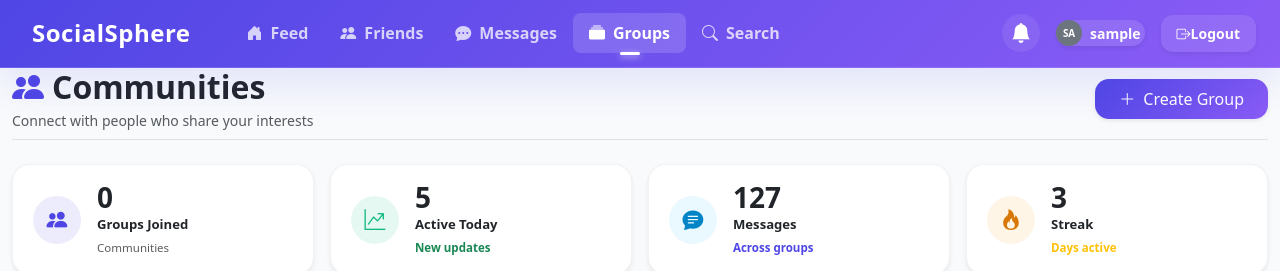
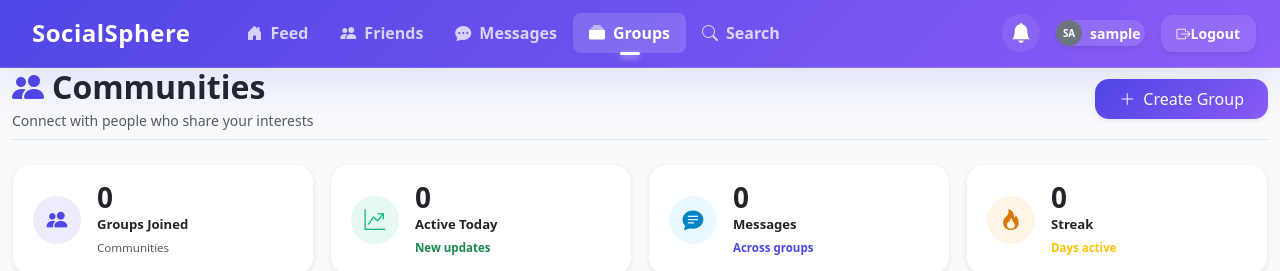
Before and after one commit to Capgemini-React-Sprint-Group-5/Social-Media-CapG, a React (Vite) app: page /groups in a window 1280 px wide. Shown: the top 271 px of the page. Built offline with nearby package versions, Linux system fonts and the light colour scheme; no server answers; sample sign-in values are in the browser's storage.

Commit message:
made a few ui changes and added optimization

```diff
--- a/src/App.jsx
+++ b/src/App.jsx
@@ -1,6 +1,8 @@
+import { lazy, Suspense } from 'react'
 import { Routes, Route, Navigate } from 'react-router-dom'
 import Layout from './components/layout/Layout.jsx'
 import ProtectedRoute from './components/routes/ProtectedRoute.jsx'
+import Loader from './components/common/Loader.jsx'
 
 import LandingPage from './pages/LandingPage.jsx'
 import LoginPage from './pages/LoginPage.jsx'
@@ -11,12 +13,15 @@ import CreatePostPage from './pages/CreatePostPage.jsx'
 import FriendsPage from './pages/FriendsPage.jsx'
 import MessagesPage from './pages/MessagesPage.jsx'
 import NotificationsPage from './pages/NotificationsPage.jsx'
-import GroupsPage from './pages/GroupsPage.jsx'
-import GroupChatPage from './pages/GroupChatPage.jsx'
 import SearchPage from './pages/SearchPage.jsx'
+
+// Lazy load group module pages
+const GroupsPage = lazy(() => import('./pages/GroupsPage.jsx'))
+const GroupChatPage = lazy(() => import('./pages/GroupChatPage.jsx'))
 
 export default function App() {
   return (
+    <Suspense fallback={<Loader />}>
       <Routes>
         {/* Public routes */}
         <Route path="/" element={<LandingPage />} />
@@ -42,5 +47,6 @@ export default function App() {
         {/* Fallback */}
         <Route path="*" element={<Navigate to="/" replace />} />
       </Routes>
+    </Suspense>
   )
 }
--- a/src/api/groups.api.js
+++ b/src/api/groups.api.js
@@ -52,3 +52,7 @@ export const getFriendsGroups = async (userId) =>
 // GET /Groups/:groupId/friends?userId=  (falls back to all members if userId omitted)
 export const getFriendsInGroup = async (groupId, userId) =>
   (await client.get(`/Groups/${groupId}/friends`, { params: { userId } })).data;
+
+// GET /Groups/messages/all
+export const getAllGroupMessages = async () =>
+  (await client.get("/Groups/messages/all")).data;
--- a/src/components/common/GroupCard.jsx
+++ b/src/components/common/GroupCard.jsx
@@ -1,9 +1,11 @@
+import { memo } from 'react'
+
 /**
  * GroupCard
  * Renders an individual group's details, member count, ownership status,
  * and provides context-appropriate action buttons (Join, Chat, Leave).
  */
-export default function GroupCard({
+function GroupCard({
   group,
   currentUserId,
   activeTab,
@@ -27,6 +29,10 @@ export default function GroupCard({
   const privacyClass = isPrivate ? 'private' : 'public'
   const description = group.description || (isPrivate ? 'A space for members to connect, share ideas and grow together.' : 'Open group for discussions, updates and knowledge sharing.')
   const avatarClass = (Number(groupId) % 2 === 0) ? 'purple-gradient' : 'blue-gradient'
+
+  const numericId = typeof groupId === 'string' ? groupId.charCodeAt(0) + (groupId.charCodeAt(1) || 0) : Number(groupId || 0)
+  const daysAgo = (numericId % 9) + 2
+  const newMessagesCount = (numericId % 14) + 3
 
   return (
     <div className="card glass-card h-100 border-0 shadow-sm">
@@ -78,11 +84,11 @@ export default function GroupCard({
           </div>
           <div className="meta-info-item">
             <i className="bi bi-calendar-event text-muted"></i>
-            <span>Created {isPrivate ? '2 days ago' : '5 days ago'}</span>
+            <span>Created {daysAgo} days ago</span>
           </div>
           <div className="meta-info-item text-primary" style={{ color: 'var(--primary)' }}>
             <i className="bi bi-lightning-charge-fill"></i>
-            <span style={{ fontWeight: 600 }}>{isPrivate ? '12' : '5'} new messages</span>
+            <span style={{ fontWeight: 600 }}>{newMessagesCount} new messages</span>
           </div>
         </div>
 
@@ -153,3 +159,5 @@ export default function GroupCard({
     </div>
   )
 }
+
+export default memo(GroupCard)
--- a/src/hooks/useGroups.js
+++ b/src/hooks/useGroups.js
@@ -139,3 +139,11 @@ export function useSendGroupMessage() {
     },
   });
 }
+
+/** Fetch all group messages from database. */
+export function useAllGroupMessages() {
+  return useQuery({
+    queryKey: ['groups', 'messages', 'all'],
+    queryFn: groupsApi.getAllGroupMessages,
+  });
+}
--- a/src/pages/GroupsPage.jsx
+++ b/src/pages/GroupsPage.jsx
@@ -1,10 +1,10 @@
-import { useState } from 'react'
+import { useState, useMemo, useCallback } from 'react'
 import { useSelector } from 'react-redux'
 import { useNavigate } from 'react-router-dom'
 import { useFormik } from 'formik'
 import * as Yup from 'yup'
 import { selectCurrentUser } from '../store/index.js'
-import { useAllGroups, useJoinGroup, useLeaveGroup, useCreateGroup, useDeleteGroup } from '../hooks/useGroups.js'
+import { useAllGroups, useJoinGroup, useLeaveGroup, useCreateGroup, useDeleteGroup, useAllGroupMessages } from '../hooks/useGroups.js'
 import Loader from '../components/common/Loader.jsx'
 import Modal from '../components/common/Modal.jsx'
 import GroupCard from '../components/common/GroupCard.jsx'
@@ -26,6 +26,7 @@ export default function GroupsPage() {
   const [selectedCategory, setSelectedCategory] = useState('All Categories')
 
   const { data: groups, isLoading } = useAllGroups()
+  const { data: allGroupMessages, isLoading: isLoadingMessages } = useAllGroupMessages()
   const { mutate: join, isPending: joining } = useJoinGroup()
   const { mutate: leave, isPending: leaving } = useLeaveGroup()
   const { mutate: create, isPending: creating } = useCreateGroup()
@@ -64,37 +65,42 @@ export default function GroupsPage() {
     },
   })
 
-  if (isLoading) return <Loader />
 
-  // Filter groups into joined and not joined categories
+  // Filter groups into joined and not joined categories (memoized)
+  const { myGroups, discoverGroups } = useMemo(() => {
+    const myG = []
+    const discG = []
     const currentUserIdNum = Number(userId)
-  const myGroups = []
-  const discoverGroups = []
-
     if (Array.isArray(groups)) {
       groups.forEach((g) => {
         const members = (g.members || [g.adminID]).map(Number)
         const isMember = members.includes(currentUserIdNum)
         if (isMember) {
-        myGroups.push(g)
+          myG.push(g)
         } else {
-        discoverGroups.push(g)
+          discG.push(g)
         }
       })
     }
+    return { myGroups: myG, discoverGroups: discG }
+  }, [groups, userId])
 
-  const filterBySearch = (list) => {
-    return list.filter((g) => {
-      return g.groupName.toLowerCase().includes(searchQuery.toLowerCase())
-    })
-  }
+  // Memoize search filters
+  const filteredMyGroups = useMemo(() => {
+    return myGroups.filter((g) => g.groupName.toLowerCase().includes(searchQuery.toLowerCase()))
+  }, [myGroups, searchQuery])
 
-  const filteredMyGroups = filterBySearch(myGroups)
-  const filteredDiscoverGroups = filterBySearch(discoverGroups)
+  const filteredDiscoverGroups = useMemo(() => {
+    return discoverGroups.filter((g) => g.groupName.toLowerCase().includes(searchQuery.toLowerCase()))
+  }, [discoverGroups, searchQuery])
 
-  const shownGroups = activeTab === 'my-groups' ? filteredMyGroups : filteredDiscoverGroups
+  const shownGroups = useMemo(() => {
+    return activeTab === 'my-groups' ? filteredMyGroups : filteredDiscoverGroups
+  }, [activeTab, filteredMyGroups, filteredDiscoverGroups])
 
-  const recommendedGroups = discoverGroups.slice(0, 3).map((g) => {
+  // Memoize Recommended Groups
+  const recommendedGroups = useMemo(() => {
+    return discoverGroups.slice(0, 3).map((g) => {
       const name = g.groupName
       const id = g.id || g.groupID
       const membersList = g.members || [Number(g.adminID)]
@@ -126,6 +132,59 @@ export default function GroupsPage() {
         iconClass
       }
     })
+  }, [discoverGroups])
+
+  // Memoize Callback Handlers for GroupCard components
+  const handleJoin = useCallback((groupId) => {
+    join({ groupId, userId })
+  }, [join, userId])
+
+  const handleLeave = useCallback((groupId) => {
+    leave({ groupId, userId })
+  }, [leave, userId])
+
+  const handleDelete = useCallback((groupId) => {
+    setGroupToDelete(groupId)
+  }, [])
+
+  const handleNavigateToChat = useCallback((groupId) => {
+    navigate(`/groups/${groupId}/chat`)
+  }, [navigate])
+
+  const statsMetrics = useMemo(() => {
+    const joinedCount = myGroups.length
+    const joinedGroupIds = new Set(myGroups.map(g => String(g.groupID || g.id)))
+    const messages = allGroupMessages || []
+
+    // Active today: count joined groups that have messages
+    const activeGroupIds = new Set(
+      messages
+        .filter(m => joinedGroupIds.has(String(m.groupID)))
+        .map(m => String(m.groupID))
+    )
+    const activeToday = activeGroupIds.size
+
+    // Messages: count of messages inside the user's joined groups
+    const totalMessages = messages.filter(m => joinedGroupIds.has(String(m.groupID))).length
+
+    // Streak: count of unique days the current user has sent messages in any group
+    const userMessages = messages.filter(m => String(m.userID) === String(userId))
+    const uniqueDays = new Set(
+      userMessages
+        .map(m => m.timestamp ? m.timestamp.split('T')[0] : null)
+        .filter(Boolean)
+    )
+    const streak = uniqueDays.size || (joinedCount > 0 ? 1 : 0)
+
+    return {
+      joinedCount,
+      activeToday,
+      totalMessages,
+      streak
+    }
+  }, [myGroups, allGroupMessages, userId])
+
+  if (isLoading || isLoadingMessages) return <Loader />
 
   return (
     <div className="container-fluid page-container">
@@ -157,7 +216,7 @@ export default function GroupsPage() {
               <i className="bi bi-people-fill"></i>
             </div>
             <div>
-              <h3 className="fw-bold mb-0 text-dark">{myGroups.length}</h3>
+              <h3 className="fw-bold mb-0 text-dark">{statsMetrics.joinedCount}</h3>
               <span className="text-dark fw-semibold small d-block" style={{ fontSize: '0.82rem' }}>Groups Joined</span>
               <span className="text-muted small" style={{ fontSize: '0.72rem' }}>Communities</span>
             </div>
@@ -171,7 +230,7 @@ export default function GroupsPage() {
               <i className="bi bi-graph-up-arrow"></i>
             </div>
             <div>
-              <h3 className="fw-bold mb-0 text-dark">5</h3>
+              <h3 className="fw-bold mb-0 text-dark">{statsMetrics.activeToday}</h3>
               <span className="text-dark fw-semibold small d-block" style={{ fontSize: '0.82rem' }}>Active Today</span>
               <span className="text-success small" style={{ fontSize: '0.72rem', fontWeight: 600 }}>New updates</span>
             </div>
@@ -185,7 +244,7 @@ export default function GroupsPage() {
               <i className="bi bi-chat-text-fill"></i>
             </div>
             <div>
-              <h3 className="fw-bold mb-0 text-dark">127</h3>
+              <h3 className="fw-bold mb-0 text-dark">{statsMetrics.totalMessages}</h3>
               <span className="text-dark fw-semibold small d-block" style={{ fontSize: '0.82rem' }}>Messages</span>
               <span className="text-primary small" style={{ fontSize: '0.72rem', fontWeight: 600 }}>Across groups</span>
             </div>
@@ -199,7 +258,7 @@ export default function GroupsPage() {
               <i className="bi bi-fire"></i>
             </div>
             <div>
-              <h3 className="fw-bold mb-0 text-dark">3</h3>
+              <h3 className="fw-bold mb-0 text-dark">{statsMetrics.streak}</h3>
               <span className="text-dark fw-semibold small d-block" style={{ fontSize: '0.82rem' }}>Streak</span>
               <span className="text-warning small" style={{ fontSize: '0.72rem', fontWeight: 600 }}>Days active</span>
             </div>
@@ -285,12 +344,10 @@ export default function GroupsPage() {
                     group={g}
                     currentUserId={userId}
                     activeTab={activeTab}
-                    onJoin={(groupId) => join({ groupId, userId })}
-                    onLeave={(groupId) => leave({ groupId, userId })}
-                    onDelete={(groupId) => {
-                      setGroupToDelete(groupId)
-                    }}
-                    onNavigateToChat={(groupId) => navigate(`/groups/${groupId}/chat`)}
+                    onJoin={handleJoin}
+                    onLeave={handleLeave}
+                    onDelete={handleDelete}
+                    onNavigateToChat={handleNavigateToChat}
                     isJoining={joining}
                     isLeaving={leaving}
                     isDeleting={deleting}
```
Lines whose indentation alone changed are shown as unchanged.
